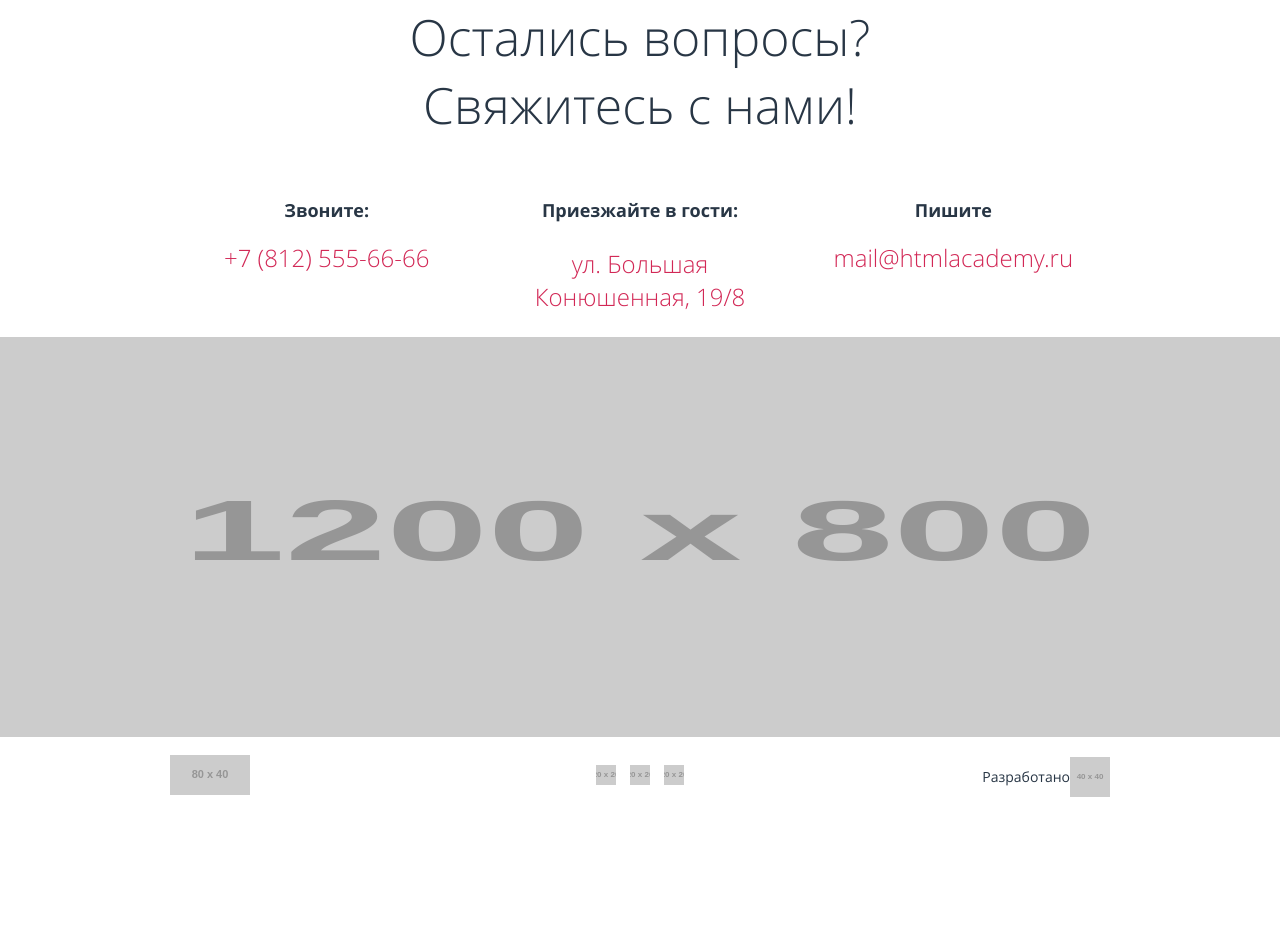
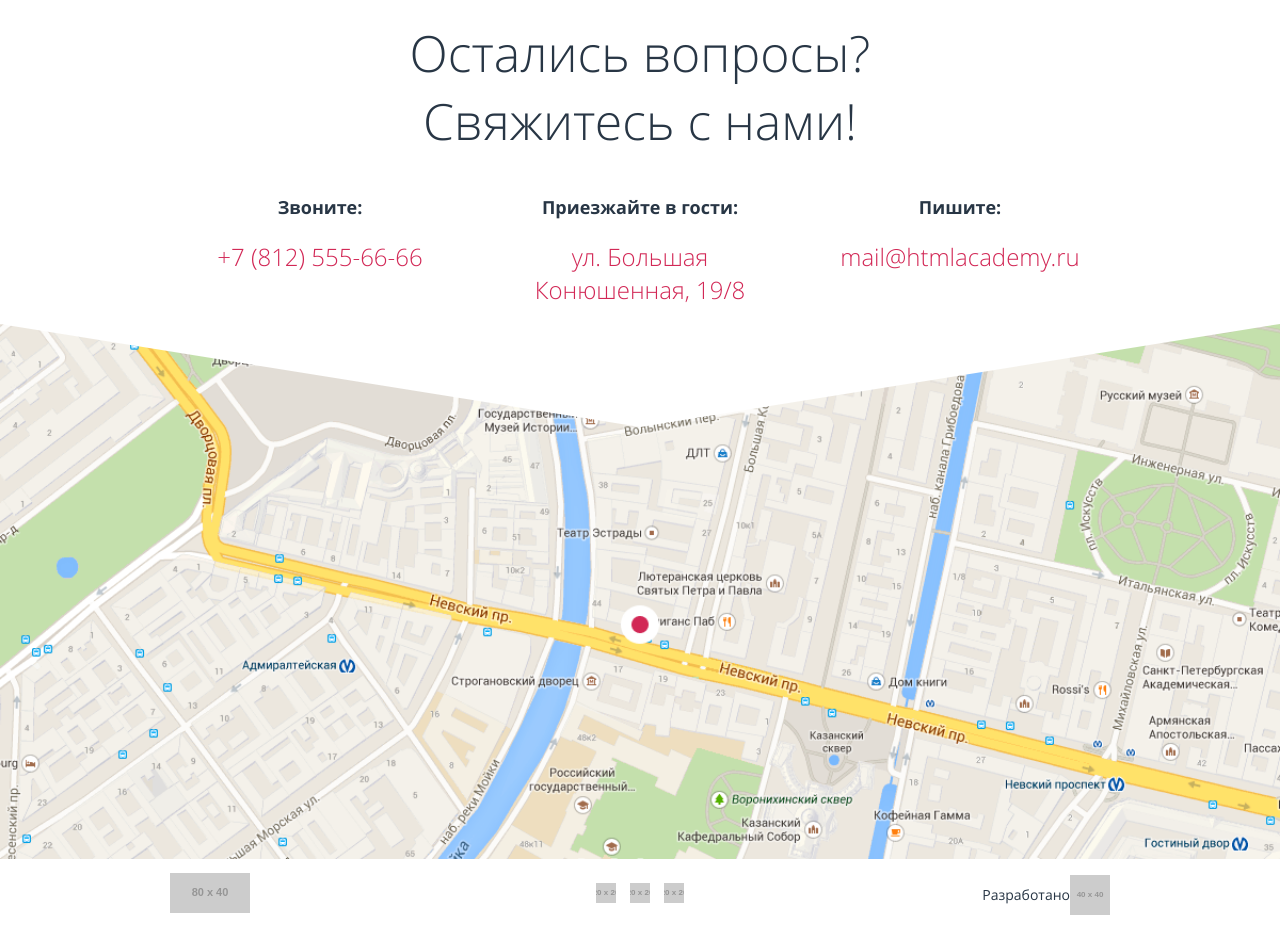
Before and after one commit to gsem73/315531-pink-21, a website: page source/index.html in a window 1280 px wide. Shown: the part 3195-4126 px from the top of the page. Before the commit the page ends 4008 px from the top, so only its background shows below. Drawn offline with nearby package versions, Linux system fonts and the light colour scheme; files that its build step writes are made by us from their sources.

Commit message:
Верстка блока Contact

```diff
--- a/source/index.html
+++ b/source/index.html
@@ -322,17 +322,17 @@
         </div>
       </section>
 
-      <section>
-        <div> <!--Этот div обрежем с помощью clip-path-->
+      <section class="contact">
+        <div class="contact__text">
           <div class="container">
-            <h2 class="base-caption">Остались вопросы?<br>Свяжитесь с нами!</h2>
-            <div class="contact">
+            <h2 class="contact__caption base-caption">Остались вопросы?<br>Свяжитесь с нами!</h2>
+            <div class="contact__option">
               <div class="contact__phone">
                 <p class="contact__title">Звоните:</p>
                 <a class="contact__value" href="tel:+78125556666">+7 (812) 555-66-66</a>
               </div>
               <div class="contact__email">
-                <p class="contact__title">Пишите</p>
+                <p class="contact__title">Пишите:</p>
                 <a class="contact__value"  href="mailto:mail@htmlacademy.ru">mail@htmlacademy.ru</a>
               </div>
               <div class="contact__addr">
@@ -342,7 +342,13 @@
             </div>
           </div>
         </div>
-        <img class="map-widget" src="https://via.placeholder.com/1200x800" alt="">
+        <div class="contact__map">
+          <picture>
+            <source media="(min-width: 960px)" srcset="img/map-desktop.png">
+            <source media="(min-width: 660px)" srcset="img/map-tablet.png">
+            <img class="contact__map-preview" src="img/map-mobile.png" alt="">
+          </picture>
+        </div>
       </section>
 
     </main>
--- a/source/sass/blocks/contact.scss
+++ b/source/sass/blocks/contact.scss
@@ -1,9 +1,72 @@
 .contact {
+  min-height: 614px;
+  display: flex;
+  flex-direction: column;
+
+  @media (min-width: $tablet-size) {
+    min-height: 779px;
+  }
+
+  @media (min-width: $desktop-size) {
+    min-height: 867px;
+  }
+}
+
+.contact__text {
+  min-height: 444px;
+  z-index: 2;
+  background-color: $base-white;
+  clip-path: polygon(0 0, 0 calc(100% - 33px), 50% 100%, 100% calc(100% - 33px), 100% 0);
+
+  @media (min-width: $tablet-size) {
+    min-height: 473px;
+    clip-path: polygon(0 0, 0 calc(100% - 68px), 50% 100%, 100% calc(100% - 68px), 100% 0);
+  }
+
+  @media (min-width: $desktop-size) {
+    min-height: 468px;
+    clip-path: polygon(0 0, 0 calc(100% - 103px), 50% 100%, 100% calc(100% - 103px), 100% 0);
+  }
+}
+
+.contact__caption {
+  margin-top: 41px;
+  margin-bottom: 34px;
+
+  @media (min-width: $tablet-size) {
+    margin-top: 41px;
+    margin-bottom: 34px;
+  }
+
+  @media (min-width: $desktop-size) {
+    margin-top: 60px;
+    margin-bottom: 40px;
+  }
+}
+
+.contact__map {
+  min-height: 200px;
+  z-index: 1;
+  margin-top: -33px;
+
+  @media (min-width: $tablet-size) {
+    min-height: 374px;
+    margin-top: -68px;
+  }
+
+  @media (min-width: $desktop-size) {
+    min-height: 502px;
+    margin-top: -103px;
+  }
+}
+
+.contact__option {
   display: grid;
   grid-template-columns: 1fr;
 
   @media (min-width: $tablet-size) {
     grid-template-columns: repeat(2, 1fr);
+    gap: 20px;
   }
 
   @media (min-width: $desktop-size) {
@@ -14,40 +77,52 @@
 .contact__phone {
   grid-column: span 1;
   order: 1;
+  margin-bottom: 17px;
 
   @media (min-width: $tablet-size) {
     order: 1;
+    margin-bottom: 0;
   }
 
   @media (min-width: $desktop-size) {
     order: 1;
+    margin-bottom: 0;
   }
 }
 
 .contact__email {
   order: 2;
+  margin-bottom: 21px;
 
   @media (min-width: $tablet-size) {
     order: 2;
+    margin-bottom: 0;
   }
 
   @media (min-width: $desktop-size) {
     order: 3;
+    margin-bottom: 0;
   }
 }
 
 .contact__addr {
   grid-column: span 1;
   order: 3;
+  margin-top: 0;
+  margin-bottom: 0;
 
   @media (min-width: $tablet-size) {
     grid-column: span 2;
     order: 3;
+    margin-top: 22px;
+    margin-bottom: 0;
   }
 
   @media (min-width: $desktop-size) {
     grid-column: span 1;
     order: 2;
+    margin-top: 0;
+    margin-bottom: 0;
   }
 }
 
@@ -59,6 +134,18 @@
   line-height: 25px;
   color: $base-dark;
   text-align: center;
+  margin-top: 0;
+  margin-bottom: 0;
+
+  @media (min-width: $tablet-size) {
+    margin-top: 0;
+    margin-bottom: 3px;
+  }
+
+  @media (min-width: $desktop-size) {
+    margin-top: 0;
+    margin-bottom: 20px;
+  }
 }
 
 .contact__value {
@@ -71,14 +158,29 @@
   color: $base-red;
   text-decoration: none;
   text-align: center;
+  margin-top: 0;
+  margin-bottom: 0;
 
   &:hover {
     text-decoration: underline;
     color: $base-dark;
+    margin-top: 0;
+    margin-bottom: 0;
   }
 
   &:active {
     text-decoration: none;
     color: rgba($base-dark, 0.3);
+    margin-top: 0;
+    margin-bottom: 0;
   }
 }
+
+.contact__map-preview {
+  border: none;
+  display: block;
+  width: 100%;
+  height: 100%;
+  object-position: center;
+  object-fit: cover;
+}
--- a/source/sass/blocks/grey-triangle.scss
+++ b/source/sass/blocks/grey-triangle.scss
@@ -5,15 +5,15 @@
   background-color: $base-grey;
   background-image: url("../img/polygon.svg");
   padding-top: 50px;
-  padding-bottom: 38px;
+  padding-bottom: 35px;
 
   @media (min-width: $tablet-size) {
     padding-top: 50px;
-    padding-bottom: 70px;
+    padding-bottom: 67px;
   }
 
   @media (min-width: $desktop-size) {
     padding-top: 116px;
-    padding-bottom: 99px;
+    padding-bottom: 97px;
   }
 }
--- a/source/sass/blocks/map-widget.scss
+++ /dev/null
@@ -1,13 +0,0 @@
-.map-widget {
-  border: none;
-  width: 100%;
-  height: 200px;
-
-  @media (min-width: $tablet-size) {
-    height: 300px;
-  }
-
-  @media (min-width: $desktop-size) {
-    height: 400px;
-  }
-}
--- a/source/sass/style.scss
+++ b/source/sass/style.scss
@@ -24,7 +24,6 @@
 @import "blocks/range-control.scss";
 @import "blocks/container.scss";
 @import "blocks/pink-page.scss";
-@import "blocks/map-widget.scss";
 @import "blocks/social.scss";
 @import "blocks/page-footer.scss";
 @import "blocks/base-caption.scss";
```
Also changed, not shown: source/img/map-desktop.png (added), source/img/map-mobile.png (added), source/img/map-tablet.png (added).
